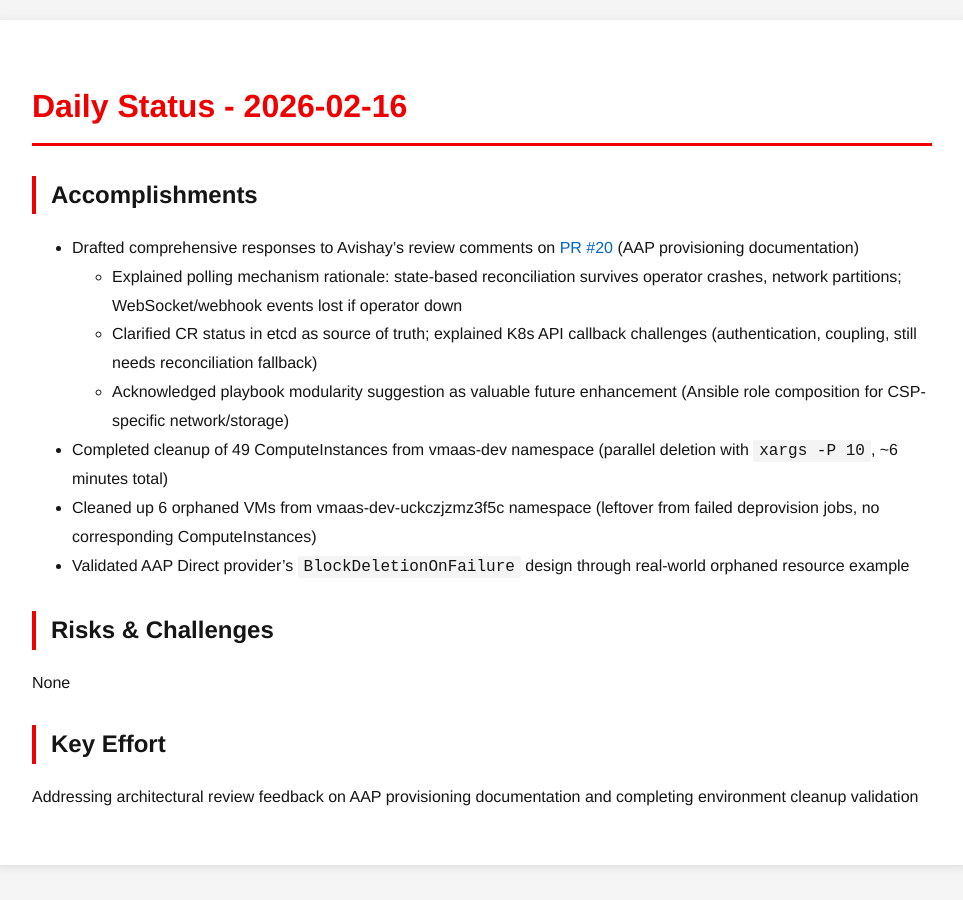
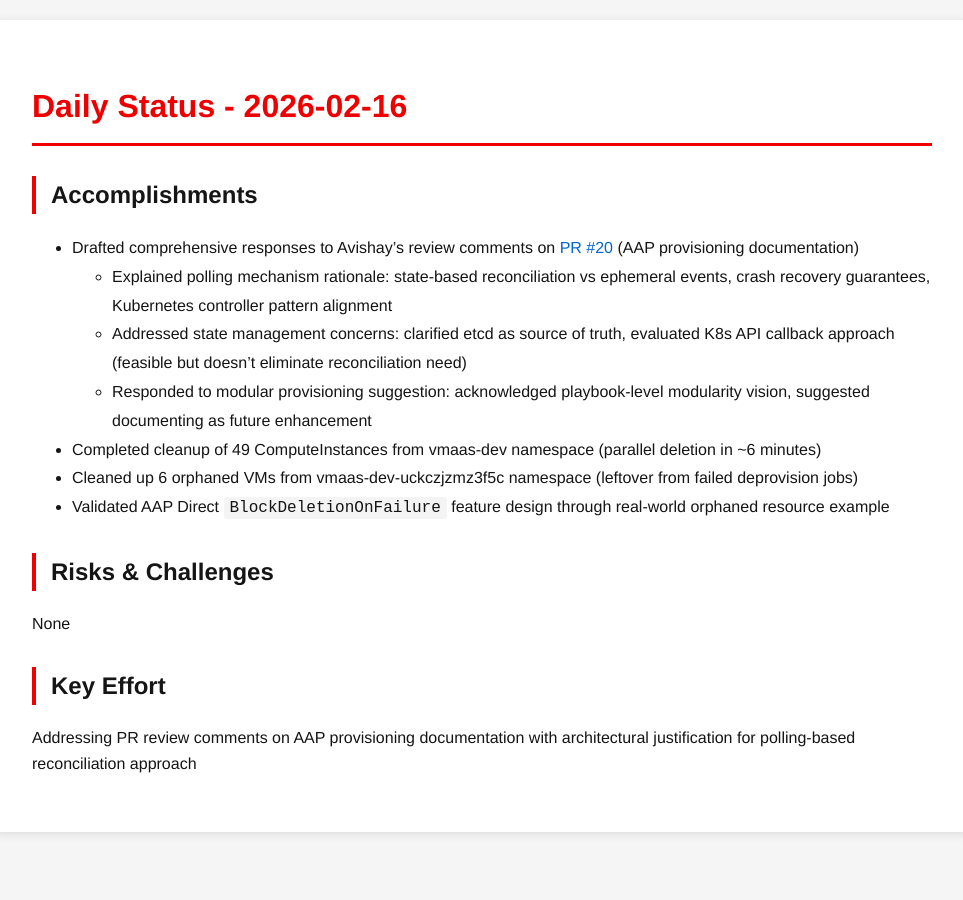
Before and after one commit to tzvatot/daily-status, a Jekyll site: the page built from 2026-02-16.md, in a window 1280 px wide. Shown: the whole page, without its empty margins (158-1121 px from the left). Built offline with Jekyll 4.4.1, drawn with Linux system fonts in a browser that asks for light colours.

Commit message:
Daily status update - 2026-02-16

```diff
--- a/2026-02-16.md
+++ b/2026-02-16.md
@@ -9,12 +9,12 @@ date: 2026-02-16
 ## Accomplishments
 
 - Drafted comprehensive responses to Avishay's review comments on [PR #20](https://github.com/osac-project/docs/pull/20) (AAP provisioning documentation)
-  - Explained polling mechanism rationale: state-based reconciliation survives operator crashes, network partitions; WebSocket/webhook events lost if operator down
-  - Clarified CR status in etcd as source of truth; explained K8s API callback challenges (authentication, coupling, still needs reconciliation fallback)
-  - Acknowledged playbook modularity suggestion as valuable future enhancement (Ansible role composition for CSP-specific network/storage)
-- Completed cleanup of 49 ComputeInstances from vmaas-dev namespace (parallel deletion with `xargs -P 10`, ~6 minutes total)
-- Cleaned up 6 orphaned VMs from vmaas-dev-uckczjzmz3f5c namespace (leftover from failed deprovision jobs, no corresponding ComputeInstances)
-- Validated AAP Direct provider's `BlockDeletionOnFailure` design through real-world orphaned resource example
+  - Explained polling mechanism rationale: state-based reconciliation vs ephemeral events, crash recovery guarantees, Kubernetes controller pattern alignment
+  - Addressed state management concerns: clarified etcd as source of truth, evaluated K8s API callback approach (feasible but doesn't eliminate reconciliation need)
+  - Responded to modular provisioning suggestion: acknowledged playbook-level modularity vision, suggested documenting as future enhancement
+- Completed cleanup of 49 ComputeInstances from vmaas-dev namespace (parallel deletion in ~6 minutes)
+- Cleaned up 6 orphaned VMs from vmaas-dev-uckczjzmz3f5c namespace (leftover from failed deprovision jobs)
+- Validated AAP Direct `BlockDeletionOnFailure` feature design through real-world orphaned resource example
 
 ## Risks & Challenges
 
@@ -22,4 +22,4 @@ None
 
 ## Key Effort
 
-Addressing architectural review feedback on AAP provisioning documentation and completing environment cleanup validation
+Addressing PR review comments on AAP provisioning documentation with architectural justification for polling-based reconciliation approach
```
